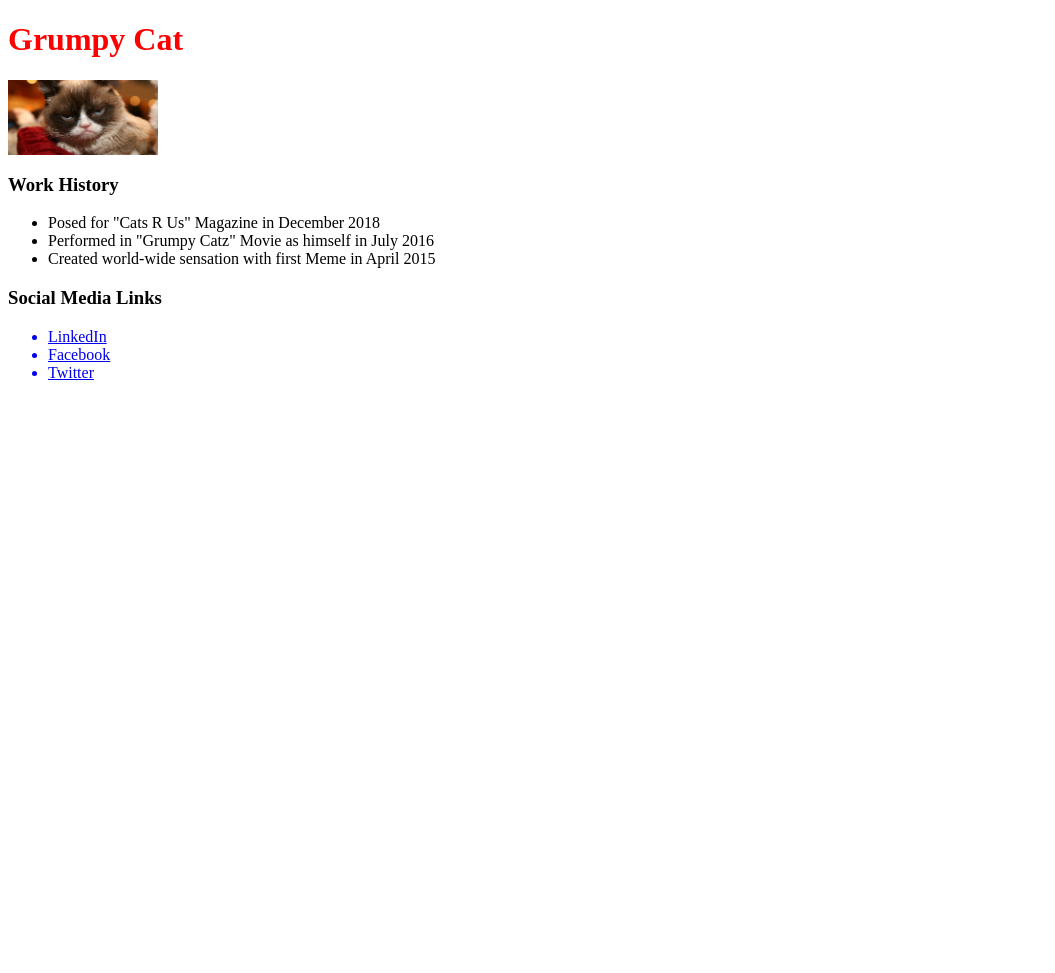
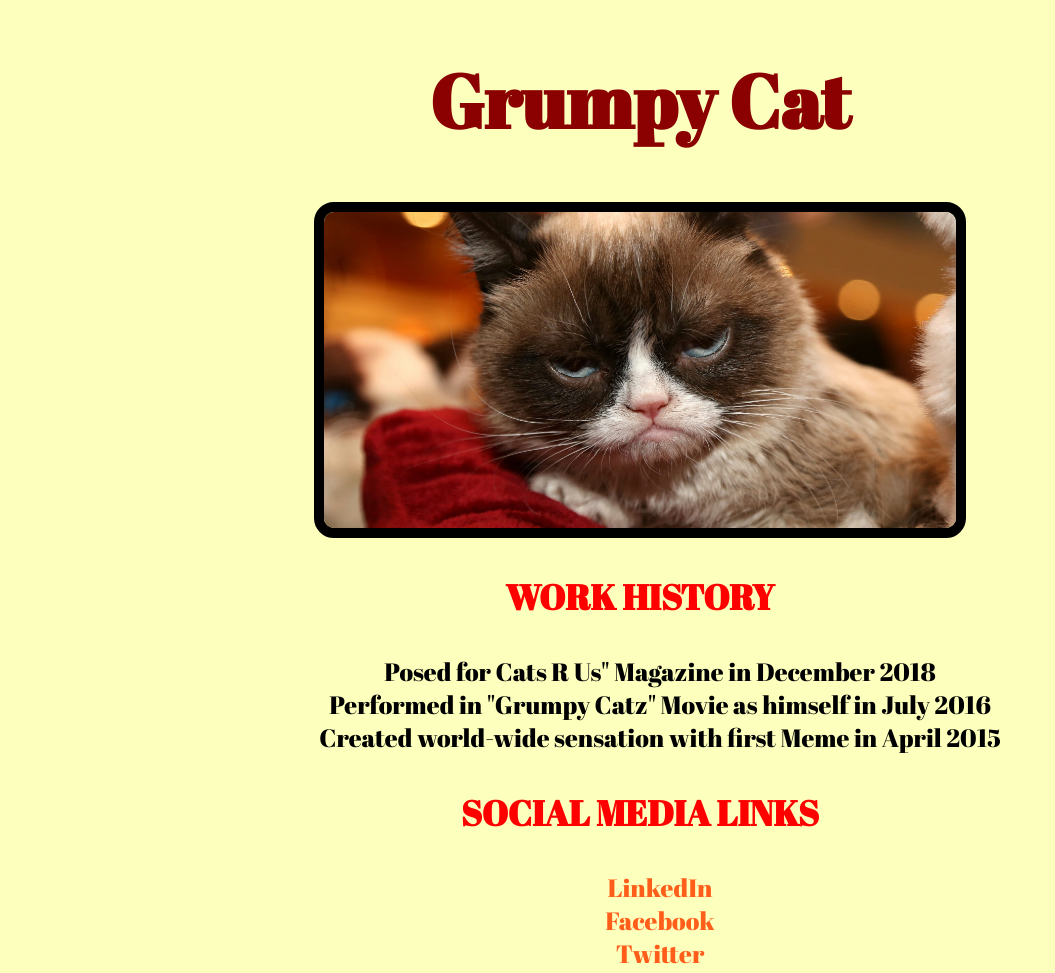
Before and after one commit to spanaligan/homeworkday2, a plain HTML site: page resume_page/index.html in a window 1280 px wide. Shown: the whole page, without its empty margins (0-1055 px from the left). Before the commit the page ends 800 px from the top, so only its background shows below. Drawn offline with Linux system fonts and the light colour scheme.

Commit message:
Added styling to resume site

```diff
--- a/resume_page/index.html
+++ b/resume_page/index.html
@@ -4,14 +4,15 @@
     <meta charset="UTF-8">
     <title>Grumpy Cat Resume</title>
     <link type="text/css" rel="stylesheet" href="main.css">
+    <link href="https://fonts.googleapis.com/css?family=Abril+Fatface&display=swap" rel="stylesheet">
 
 </head>
 <body>
     <h1>Grumpy Cat</h1>
         <img src="Images/RIP-grumpy-cat.jpg" alt="Professional shot of Grumpy Cat"Grumpy Cat the Pro>
-        <h3>Work History</h3>
+        <div><h3>Work History</h3>
             <ul>
-                <li>Posed for "Cats R Us" Magazine in December 2018</li>
+                <li>Posed for Cats R Us" Magazine in December 2018</li>
                 <li>Performed in "Grumpy Catz" Movie as himself in July 2016</li>
                 <li>Created world-wide sensation with first Meme in April 2015</li>
             </ul>
@@ -21,5 +22,6 @@
                 <a href="#"><li>Facebook</li></a>
                 <a href="#"><li>Twitter</li></a>
             </ul>
+        </div>
 </body>
 </html>
--- a/resume_page/main.css
+++ b/resume_page/main.css
@@ -1,8 +1,47 @@
 h1 {
+    font-family: 'Abril Fatface', cursive;
+    color: darkred;
+    text-align: center;
+    font-size: 75px;
+}
+
+img {
+    border: solid black 10px;
+    border-radius: 20px;
+    align: center;
+    display: block;
+    margin-left: auto;
+    margin-right: auto;
+    width: 50%;
+}
+h3 {
+    font-family: 'Abril Fatface', cursive;
     color: red;
+    font-weight: bold;
+    font-size: 35px;
+    text-transform: uppercase;
+
 }
-img {
-    display: block;
-    max-height: 75px;
-    max-width: 800px;
+body {
+    background-color: #fdffbd;
+    text-align: center;
+    font-family: 'Abril Fatface', cursive;
+    font-weight: ligher;
+
 }
+a {
+    text-decoration: none;
+    color: #ff5d1a;
+}
+a:hover {
+    color: orange;
+
+}
+ul {
+    list-style-type: none;
+    font-size: 25px;
+
+}
+div {
+
+}
```
